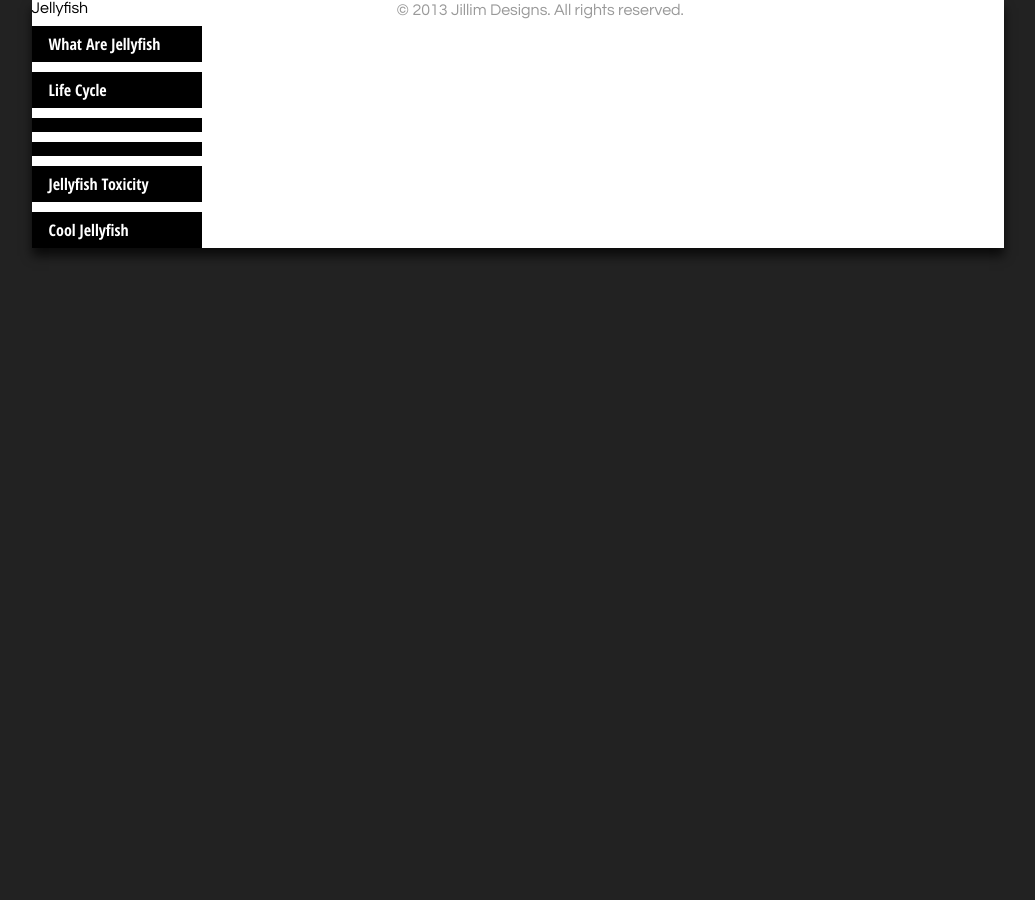
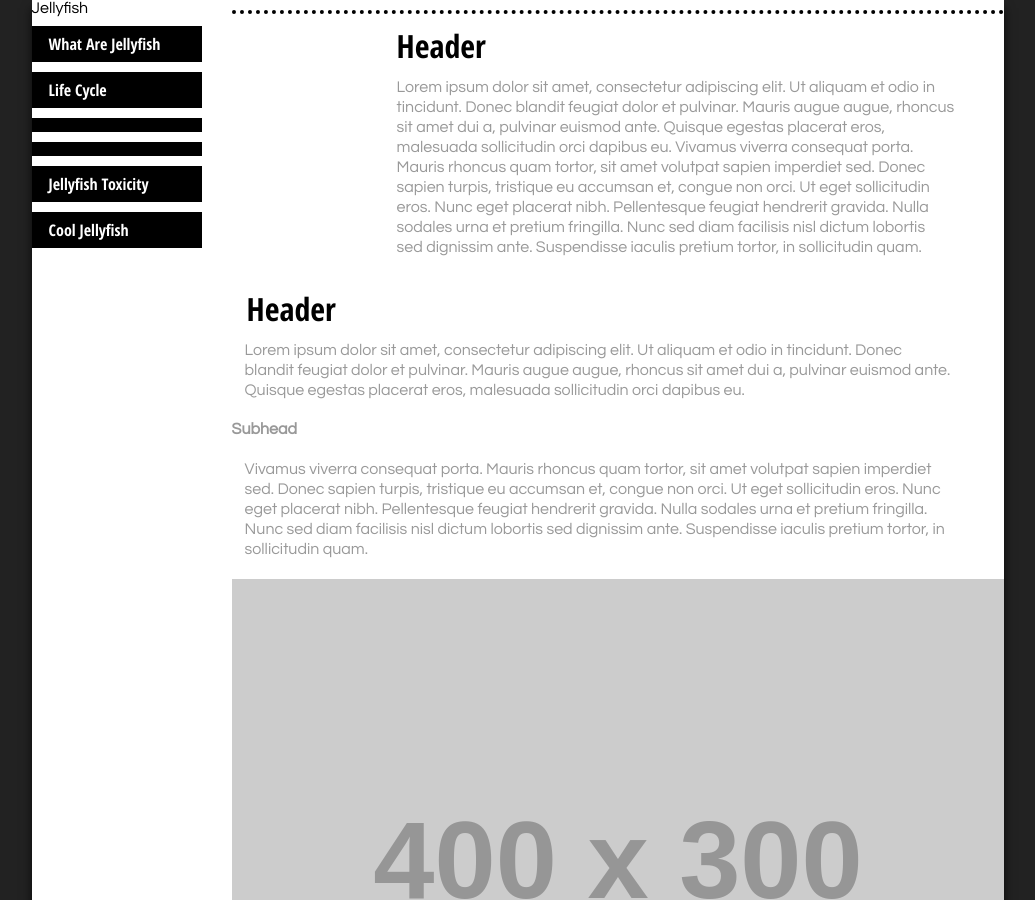
Before and after one commit to lim00074/large-data-website, a Jekyll site: the page built from index.html, in a window 1280 px wide and 900 px high. Shown: the whole window, without its empty margins (122-1157 px from the left). Built offline with Jekyll 4.4.1, drawn with Linux system fonts in a browser that asks for light colours; Markdown is read by kramdown in place of the engine named in the settings.

Commit message:
updated index

```diff
--- a/index.html
+++ b/index.html
@@ -1,3 +1,32 @@
 ---
 layout: default
 ---
+
+<article>
+
+	<h2>Header</h2>
+	<p>Lorem ipsum dolor sit amet, consectetur adipiscing elit. Ut aliquam et odio in tincidunt. Donec blandit feugiat dolor et pulvinar. Mauris augue augue, rhoncus sit amet dui a, pulvinar euismod ante. Quisque egestas placerat eros, malesuada sollicitudin orci dapibus eu. Vivamus viverra consequat porta. Mauris rhoncus quam tortor, sit amet volutpat sapien imperdiet sed. Donec sapien turpis, tristique eu accumsan et, congue non orci. Ut eget sollicitudin eros. Nunc eget placerat nibh. Pellentesque feugiat hendrerit gravida. Nulla sodales urna et pretium fringilla. Nunc sed diam facilisis nisl dictum lobortis sed dignissim ante. Suspendisse iaculis pretium tortor, in sollicitudin quam.</p>
+	<h3>Header</h3>
+	<p>Lorem ipsum dolor sit amet, consectetur adipiscing elit. Ut aliquam et odio in tincidunt. Donec blandit feugiat dolor et pulvinar. Mauris augue augue, rhoncus sit amet dui a, pulvinar euismod ante. Quisque egestas placerat eros, malesuada sollicitudin orci dapibus eu.</p>
+	<h4>Subhead</h4>
+	<p>Vivamus viverra consequat porta. Mauris rhoncus quam tortor, sit amet volutpat sapien imperdiet sed. Donec sapien turpis, tristique eu accumsan et, congue non orci. Ut eget sollicitudin eros. Nunc eget placerat nibh. Pellentesque feugiat hendrerit gravida. Nulla sodales urna et pretium fringilla. Nunc sed diam facilisis nisl dictum lobortis sed dignissim ante. Suspendisse iaculis pretium tortor, in sollicitudin quam.</p>
+	<div class="grid">
+
+		<div class="unit unit-s-1-4 unit-m-1-4 unit-l-1-4">
+			<img src="http://placehold.it/400x300" alt="">
+		</div>
+
+		<div class="unit unit-s-1-4 unit-m-1-4 unit-l-1-4">
+			<img src="http://placehold.it/400x300" alt="">
+		</div>
+
+		<div class="unit unit-s-1-4 unit-m-1-4 unit-l-1-4">
+			<img src="http://placehold.it/400x300" alt="">
+		</div>
+
+		<div class="unit unit-s-1-4 unit-m-1-4 unit-l-1-4">
+			<img src="http://placehold.it/400x300" alt="">
+		</div>
+
+	</div>
+</article>
```
